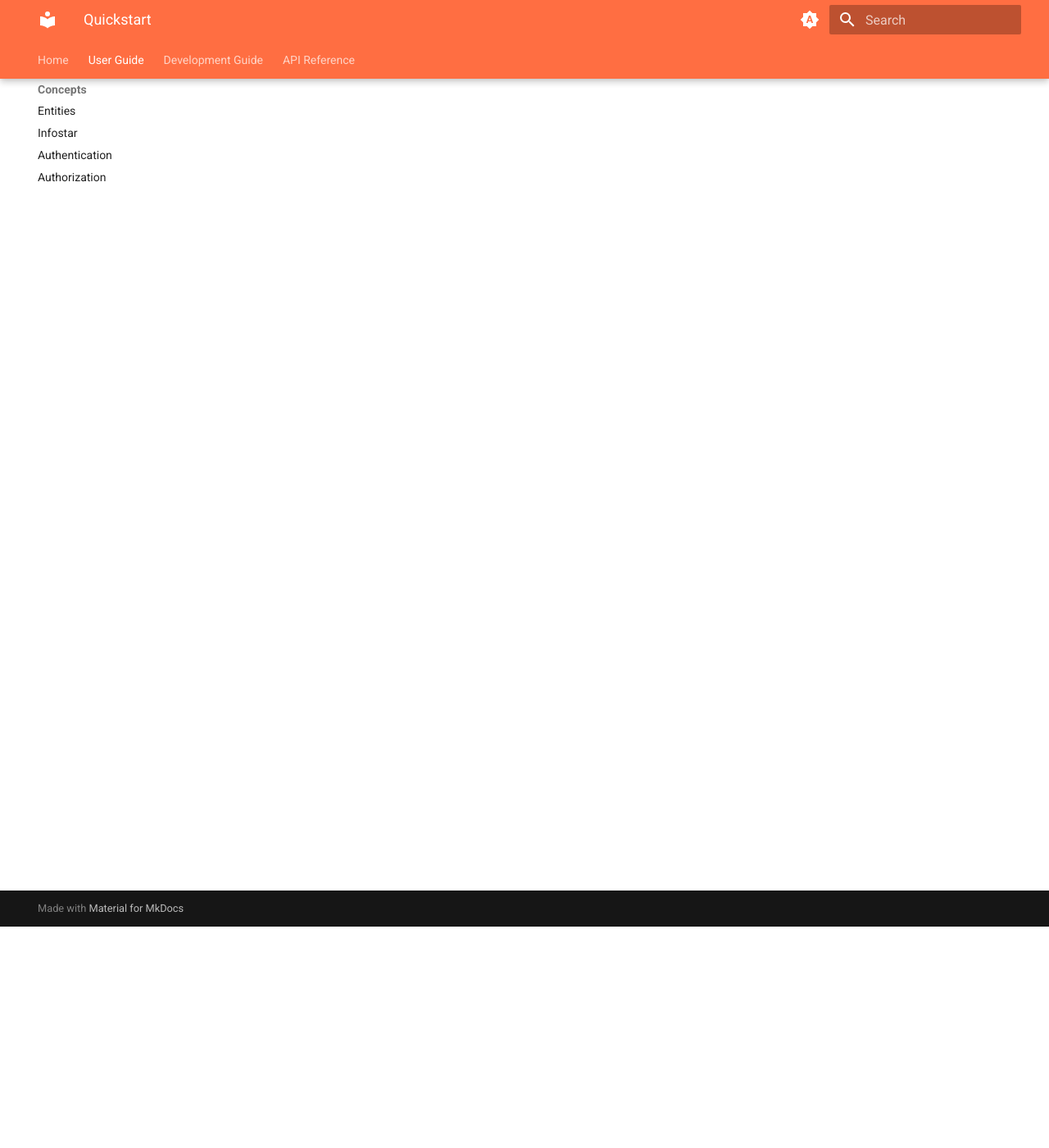
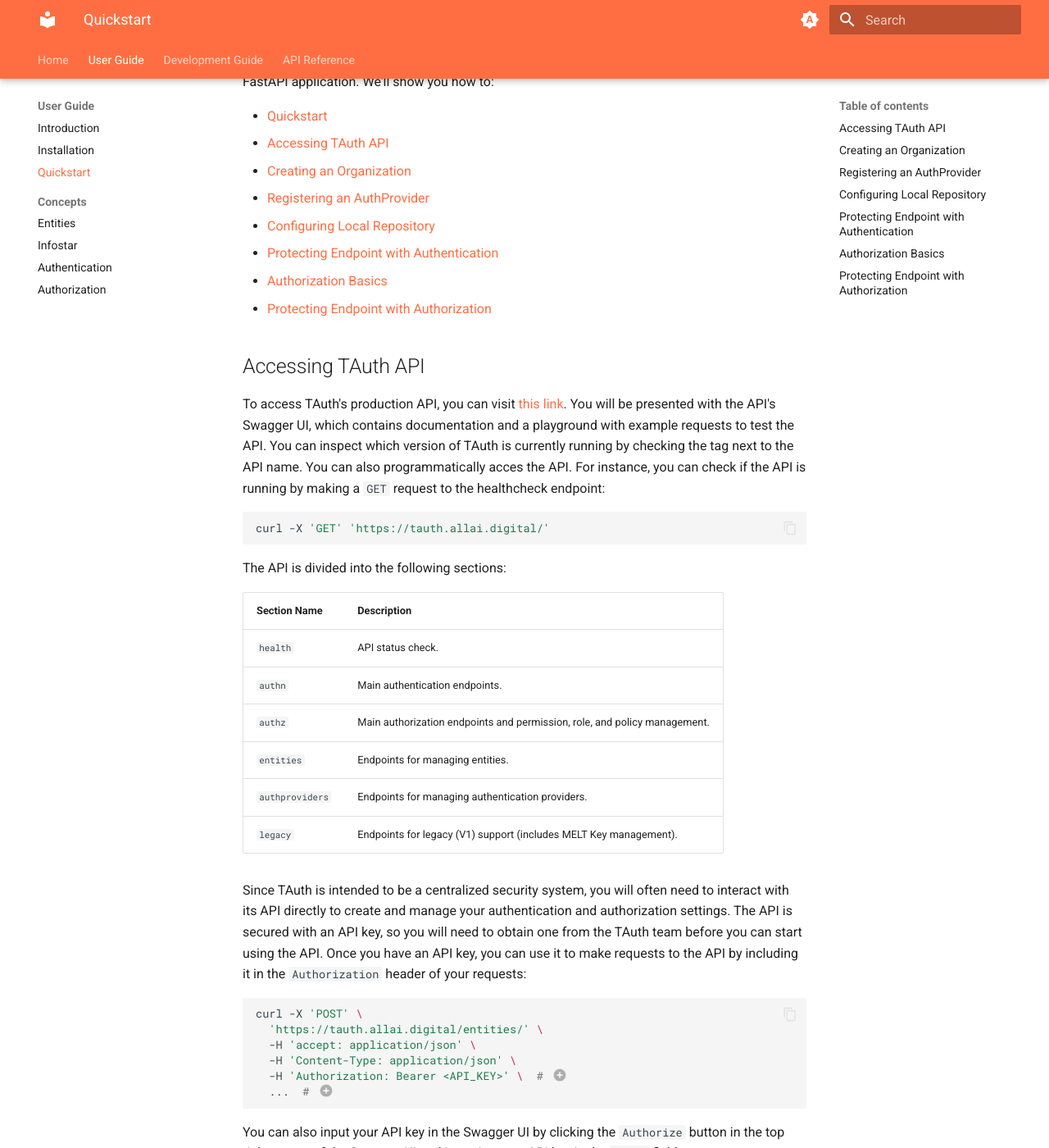
Before and after one commit to TeiaLabs/tauth, an MkDocs documentation site: the page built from docs/docs/user_guide/quickstart.md, in a window 1280 px wide and 1400 px high, scrolled down 270 px. Shown: the whole window at 82% size. Built offline with MkDocs 1.6.1 and Material for MkDocs 9.7.7, drawn with Linux system fonts in a browser that asks for light colours; some of the changed text lies outside the part shown.

Commit message:
Start writing quickstart

````diff
--- a/docs/docs/user_guide/quickstart.md
+++ b/docs/docs/user_guide/quickstart.md
@@ -1,3 +1,106 @@
 # Quickstart
 
+!!! note
+    This quickstart tutorial requires TAuth to be installed.
+    If you haven't already, please follow the [installation guide](./installation.md).
+
+In this quickstart, we'll walk through the basics of using TAuth as an end-user to protect a FastAPI application.
+We'll show you how to:
+
+- [Quickstart](#quickstart)
+  - [Accessing TAuth API](#accessing-tauth-api)
+  - [Creating an Organization](#creating-an-organization)
+  - [Registering an AuthProvider](#registering-an-authprovider)
+  - [Configuring Local Repository](#configuring-local-repository)
+  - [Protecting Endpoint with Authentication](#protecting-endpoint-with-authentication)
+  - [Authorization Basics](#authorization-basics)
+  - [Protecting Endpoint with Authorization](#protecting-endpoint-with-authorization)
+
+## Accessing TAuth API
+
+To access TAuth's production API, you can visit [this link](https://tauth.allai.digital/docs).
+You will be presented with the API's Swagger UI, which contains documentation and a playground with example requests to test the API.
+You can inspect which version of TAuth is currently running by checking the tag next to the API name.
+You can also programmatically acces the API.
+For instance, you can check if the API is running by making a `GET` request to the healthcheck endpoint:
+
+```sh
+curl -X 'GET' 'https://tauth.allai.digital/'
+```
+
+The API is divided into the following sections:
+
+| Section Name | Description |
+| --- | --- |
+| `health` | API status check. |
+| `authn` | Main authentication endpoints. |
+| `authz` | Main authorization endpoints and permission, role, and policy management. |
+| `entities` | Endpoints for managing entities. |
+| `authproviders` | Endpoints for managing authentication providers. |
+| `legacy` | Endpoints for legacy (V1) support (includes MELT Key management). |
+
+Since TAuth is intended to be a centralized security system, you will often need to interact with its API directly to create and manage your authentication and authorization settings.
+The API is secured with an API key, so you will need to obtain one from the TAuth team before you can start using the API.
+Once you have an API key, you can use it to make requests to the API by including it in the `Authorization` header of your requests:
+
+```sh
+curl -X 'POST' \
+  'https://tauth.allai.digital/entities/' \
+  -H 'accept: application/json' \
+  -H 'Content-Type: application/json' \
+  -H 'Authorization: Bearer <API_KEY>' \  # (1)
+  ...  # (2)
+```
+
+1. Replace <API_KEY> with your API key
+2. Continue with request information here
+
+You can also input your API key in the Swagger UI by clicking the `Authorize` button in the top right corner of the Swagger UI and inputting your API key in the `Value` field.
+
+Then you can either use TAuth's Python SDK (FastAPI middleware) or call the REST API directly to interact with the TAuth from your application.
+
+## Creating an Organization
+
+The first step to using TAuth is to create an entity to represent your organization.
+This entity will be used to manage your authentication and authorization settings.
+To create an organization, use the `POST /entities/` endpoint.
+Let's create an organization called `MyOrg`:
+
+```sh
+curl -X 'POST' \
+  'https://tauth.allai.digital/entities/' \
+  -H 'accept: application/json' \
+  -H 'Content-Type: application/json' \
+  -H 'Authorization: Bearer <API_KEY>' \
+  -d '{
+    "handle": "/MyOrg",
+    "type": "organization"
+  }'
+```
+
+!!! tip
+    The `handle` field is used to identify your organization.
+    It **must** start with a forward slash for organization entities.
+    For more information on entities, see the [entities section](./entity.md).
+
+Now that we have an organization, we can start configuring our authentication and authorization settings.
+
+## Registering an AuthProvider
+
 TODO.
+
+## Configuring Local Repository
+
+TODO.
+
+## Protecting Endpoint with Authentication
+
+TODO.
+
+## Authorization Basics
+
+TODO.
+
+## Protecting Endpoint with Authorization
+
+TODO.
````
Also changed, not shown: docs/docs/user_guide/authn.md (+1 -0 lines).
